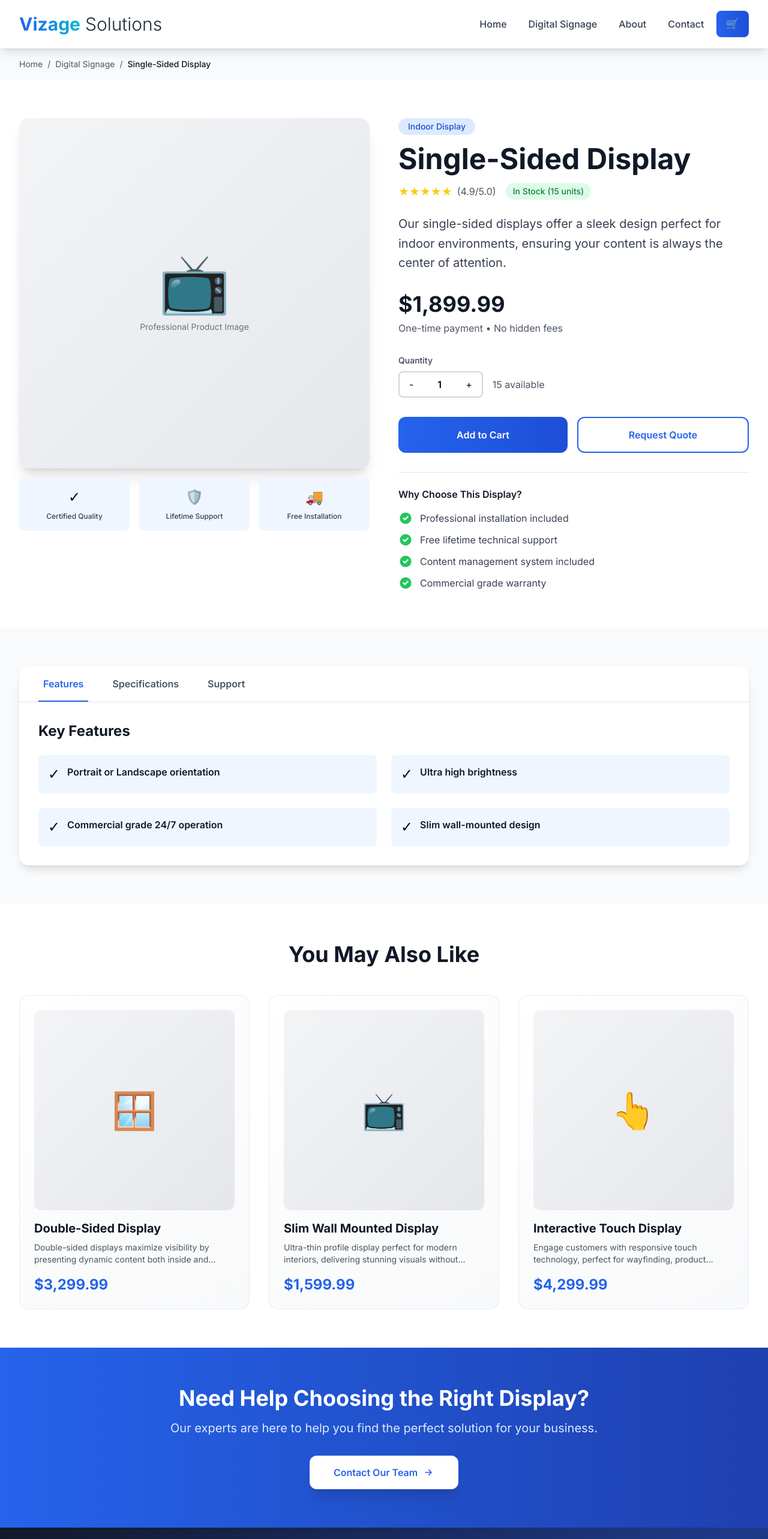
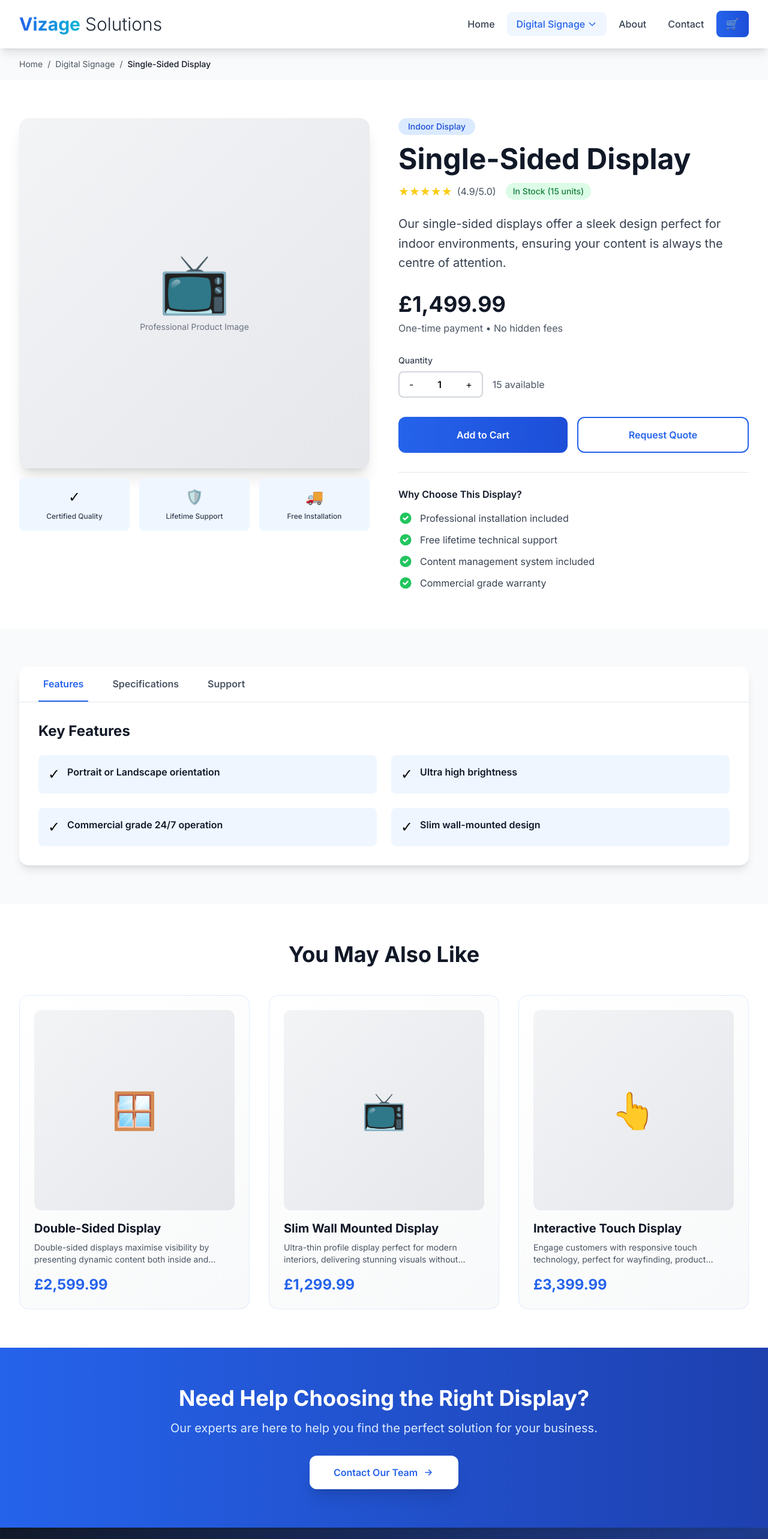
Before and after one commit to herftab/vizage-solutions, a Next.js app: page /products/1 in a window 1280 px wide. Shown: the top 2566 px of the page at 60% size. Built offline with nearby package versions, Linux system fonts and the light colour scheme.

Commit message:
Added dropdown menu to Digital Signage, changed to GBP currency, British English, and removed em-dashes

```diff
--- a/src/app/checkout/page.tsx
+++ b/src/app/checkout/page.tsx
@@ -3,6 +3,7 @@
 import { useCartStore } from '@/lib/store';
 import { useState } from 'react';
 import { useRouter } from 'next/navigation';
+import { formatPrice } from '@/lib/currency';
 
 export default function CheckoutPage() {
   const { items, total, clearCart } = useCartStore();
@@ -120,7 +121,7 @@ export default function CheckoutPage() {
                     <p className="font-semibold">{item.name}</p>
                     <p className="text-sm text-gray-600">Qty: {item.quantity}</p>
                   </div>
-                  <p className="font-semibold">${(item.price * item.quantity).toLocaleString()}</p>
+                  <p className="font-semibold">{formatPrice(item.price * item.quantity)}</p>
                 </div>
               ))}
             </div>
@@ -128,7 +129,7 @@ export default function CheckoutPage() {
             <div className="border-t pt-4">
               <div className="flex justify-between text-xl font-bold">
                 <span>Total</span>
-                <span>${total().toLocaleString()}</span>
+                <span>{formatPrice(total())}</span>
               </div>
             </div>
           </div>
--- a/src/app/products/[id]/page.tsx
+++ b/src/app/products/[id]/page.tsx
@@ -5,6 +5,7 @@ import { products } from '@/lib/products';
 import { useCartStore } from '@/lib/store';
 import Link from 'next/link';
 import { useState } from 'react';
+import { formatPrice } from '@/lib/currency';
 
 export default function ProductDetailPage() {
   const params = useParams();
@@ -115,7 +116,7 @@ export default function ProductDetailPage() {
 
               <div className="mb-8">
                 <div className="text-4xl font-bold text-gray-900 mb-2">
-                  ${product.price.toLocaleString()}
+                  {formatPrice(product.price)}
                 </div>
                 <p className="text-gray-600">One-time payment • No hidden fees</p>
               </div>
@@ -357,7 +358,7 @@ export default function ProductDetailPage() {
                   {relatedProduct.description}
                 </p>
                 <div className="text-2xl font-bold text-blue-600">
-                  ${relatedProduct.price.toLocaleString()}
+                  {formatPrice(relatedProduct.price)}
                 </div>
               </Link>
             ))}
--- a/src/app/products/page.tsx
+++ b/src/app/products/page.tsx
@@ -53,7 +53,7 @@ export default function ProductsPage() {
               <div className="text-5xl mb-4 transform group-hover:scale-110 transition-transform duration-300">🛠️</div>
               <h3 className="text-2xl font-bold mb-4 text-gray-900">We Install</h3>
               <p className="text-gray-600 leading-relaxed">
-                From mounting your display to setting up power and network access, our expert team ensures a smooth, professional installation—done right, first time, every time.
+                From mounting your display to setting up power and network access, our expert team ensures a smooth, professional installation - done right, first time, every time.
               </p>
             </div>
 
@@ -61,7 +61,7 @@ export default function ProductsPage() {
               <div className="text-5xl mb-4 transform group-hover:scale-110 transition-transform duration-300">💰</div>
               <h3 className="text-2xl font-bold mb-4 text-gray-900">We Generate Revenue</h3>
               <p className="text-gray-600 leading-relaxed">
-                We help turn your screens into revenue-generating assets by sourcing advertisers and managing campaigns—bringing you passive income without lifting a finger.
+                We help turn your screens into revenue-generating assets by sourcing advertisers and managing campaigns, bringing you passive income without lifting a finger.
               </p>
             </div>
 
--- a/src/components/Header.tsx
+++ b/src/components/Header.tsx
@@ -3,13 +3,28 @@
 import Link from 'next/link';
 import { useCartStore } from '@/lib/store';
 import { usePathname } from 'next/navigation';
+import { useState, useRef, useEffect } from 'react';
+import { products } from '@/lib/products';
 
 export default function Header() {
   const items = useCartStore((state) => state.items);
   const cartCount = items.reduce((sum, item) => sum + item.quantity, 0);
   const pathname = usePathname();
+  const [isDropdownOpen, setIsDropdownOpen] = useState(false);
+  const dropdownRef = useRef<HTMLDivElement>(null);
 
   const isActive = (path: string) => pathname === path;
+
+  useEffect(() => {
+    const handleClickOutside = (event: MouseEvent) => {
+      if (dropdownRef.current && !dropdownRef.current.contains(event.target as Node)) {
+        setIsDropdownOpen(false);
+      }
+    };
+
+    document.addEventListener('mousedown', handleClickOutside);
+    return () => document.removeEventListener('mousedown', handleClickOutside);
+  }, []);
 
   return (
     <header className="bg-white/95 backdrop-blur-md shadow-lg sticky top-0 z-50 border-b border-gray-100">
@@ -33,16 +48,51 @@ export default function Header() {
             >
               Home
             </Link>
-            <Link
-              href="/products"
-              className={`px-4 py-2 rounded-lg font-medium transition-all duration-300 ${
-                isActive('/products')
+
+            {/* Digital Signage Dropdown */}
+            <div className="relative" ref={dropdownRef}>
+              <button
+                onClick={() => setIsDropdownOpen(!isDropdownOpen)}
+                className={`px-4 py-2 rounded-lg font-medium transition-all duration-300 flex items-center ${
+                  isActive('/products') || pathname.startsWith('/products/')
                     ? 'text-blue-600 bg-blue-50'
                     : 'text-gray-700 hover:text-blue-600 hover:bg-gray-50'
                 }`}
               >
                 Digital Signage
+                <svg
+                  className={`ml-1 w-4 h-4 transition-transform duration-200 ${isDropdownOpen ? 'rotate-180' : ''}`}
+                  fill="none"
+                  stroke="currentColor"
+                  viewBox="0 0 24 24"
+                >
+                  <path strokeLinecap="round" strokeLinejoin="round" strokeWidth={2} d="M19 9l-7 7-7-7" />
+                </svg>
+              </button>
+
+              {isDropdownOpen && (
+                <div className="absolute top-full left-0 mt-2 w-72 bg-white rounded-xl shadow-2xl border border-gray-100 py-2 animate-fade-in-up">
+                  <Link
+                    href="/products"
+                    onClick={() => setIsDropdownOpen(false)}
+                    className="block px-6 py-3 text-gray-700 hover:bg-blue-50 hover:text-blue-600 transition-colors font-medium border-b border-gray-100"
+                  >
+                    View All Products
                   </Link>
+                  {products.map((product) => (
+                    <Link
+                      key={product.id}
+                      href={`/products/${product.id}`}
+                      onClick={() => setIsDropdownOpen(false)}
+                      className="block px-6 py-3 text-gray-600 hover:bg-blue-50 hover:text-blue-600 transition-colors text-sm"
+                    >
+                      {product.name}
+                    </Link>
+                  ))}
+                </div>
+              )}
+            </div>
+
             <Link
               href="/about"
               className={`px-4 py-2 rounded-lg font-medium transition-all duration-300 ${
--- a/src/components/ProductCard.tsx
+++ b/src/components/ProductCard.tsx
@@ -3,6 +3,7 @@
 import { Product } from '@/types';
 import { useCartStore } from '@/lib/store';
 import Link from 'next/link';
+import { formatPrice } from '@/lib/currency';
 
 interface ProductCardProps {
   product: Product;
@@ -44,7 +45,7 @@ export default function ProductCard({ product }: ProductCardProps) {
 
         <div className="flex items-center justify-between mb-4">
           <span className="text-2xl font-bold text-gray-900">
-            ${product.price.toLocaleString()}
+            {formatPrice(product.price)}
           </span>
           <span className={`text-sm font-medium ${product.inStock ? 'text-green-600' : 'text-red-600'}`}>
             {product.inStock ? `${product.inventory} in stock` : 'Out of Stock'}
--- /dev/null
+++ b/src/lib/currency.ts
@@ -0,0 +1,17 @@
+export const formatPrice = (price: number): string => {
+  return new Intl.NumberFormat('en-GB', {
+    style: 'currency',
+    currency: 'GBP',
+    minimumFractionDigits: 2,
+    maximumFractionDigits: 2,
+  }).format(price);
+};
+
+export const formatPriceShort = (price: number): string => {
+  return new Intl.NumberFormat('en-GB', {
+    style: 'currency',
+    currency: 'GBP',
+    minimumFractionDigits: 0,
+    maximumFractionDigits: 0,
+  }).format(price);
+};
--- a/src/lib/products.ts
+++ b/src/lib/products.ts
@@ -4,8 +4,8 @@ export const products: Product[] = [
   {
     id: '1',
     name: 'Single-Sided Display',
-    description: 'Our single-sided displays offer a sleek design perfect for indoor environments, ensuring your content is always the center of attention.',
-    price: 1899.99,
+    description: 'Our single-sided displays offer a sleek design perfect for indoor environments, ensuring your content is always the centre of attention.',
+    price: 1499.99,
     image: '/images/single-sided.jpg',
     category: 'Indoor Display',
     inStock: true,
@@ -20,8 +20,8 @@ export const products: Product[] = [
   {
     id: '2',
     name: 'Double-Sided Display',
-    description: 'Double-sided displays maximize visibility by presenting dynamic content both inside and outside your business, even in bright sunlight.',
-    price: 3299.99,
+    description: 'Double-sided displays maximise visibility by presenting dynamic content both inside and outside your business, even in bright sunlight.',
+    price: 2599.99,
     image: '/images/double-sided.jpg',
     category: 'Window Display',
     inStock: true,
@@ -37,7 +37,7 @@ export const products: Product[] = [
     id: '3',
     name: 'Slim Wall Mounted Display',
     description: 'Ultra-thin profile display perfect for modern interiors, delivering stunning visuals without taking up valuable space.',
-    price: 1599.99,
+    price: 1299.99,
     image: '/images/wall-mounted.jpg',
     category: 'Indoor Display',
     inStock: true,
@@ -53,7 +53,7 @@ export const products: Product[] = [
     id: '4',
     name: 'Interactive Touch Display',
     description: 'Engage customers with responsive touch technology, perfect for wayfinding, product browsing, and interactive experiences.',
-    price: 4299.99,
+    price: 3399.99,
     image: '/images/interactive-touch.jpg',
     category: 'Interactive Display',
     inStock: true,
@@ -68,8 +68,8 @@ export const products: Product[] = [
   {
     id: '5',
     name: 'External Mounted Display',
-    description: 'Weather-resistant outdoor displays built to withstand the elements while delivering crystal-clear messaging 24/7.',
-    price: 5499.99,
+    description: 'Weather-resistant outdoor displays built to withstand the elements whilst delivering crystal-clear messaging 24/7.',
+    price: 4399.99,
     image: '/images/external-mounted.jpg',
     category: 'Outdoor Display',
     inStock: true,
@@ -85,7 +85,7 @@ export const products: Product[] = [
     id: '6',
     name: 'Premium Interactive Kiosk',
     description: 'Full-featured interactive kiosk solution with integrated payment processing, perfect for self-service applications.',
-    price: 6999.99,
+    price: 5599.99,
     image: '/images/interactive-kiosk.jpg',
     category: 'Interactive Display',
     inStock: true,
```
Also changed, not shown: src/app/cart/page.tsx (+4 -3 lines). Lines whose indentation alone changed are shown as unchanged.
